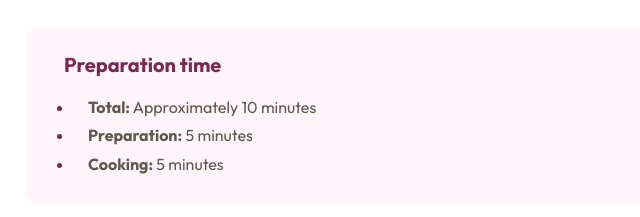
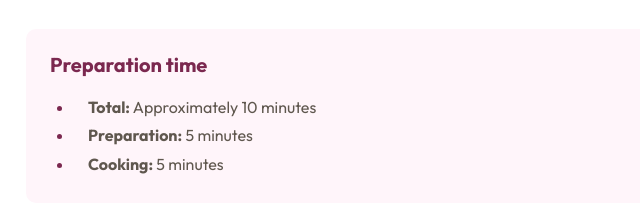
Before and after one commit to lucasfs022/Omelette-Recipe-Page, a plain HTML site: page index.html in a window 1280 px wide. Shown: the part 570-787 px from the top of the page, 294-934 px from the left. Drawn offline with Linux system fonts and the light colour scheme.

Commit message:
correcao margem h3

```diff
--- a/style.css
+++ b/style.css
@@ -105,7 +105,6 @@ li {
 
 h3 {
     font-weight: 700;
-    margin-left: 14px;
 }
 
 li::marker {
```
